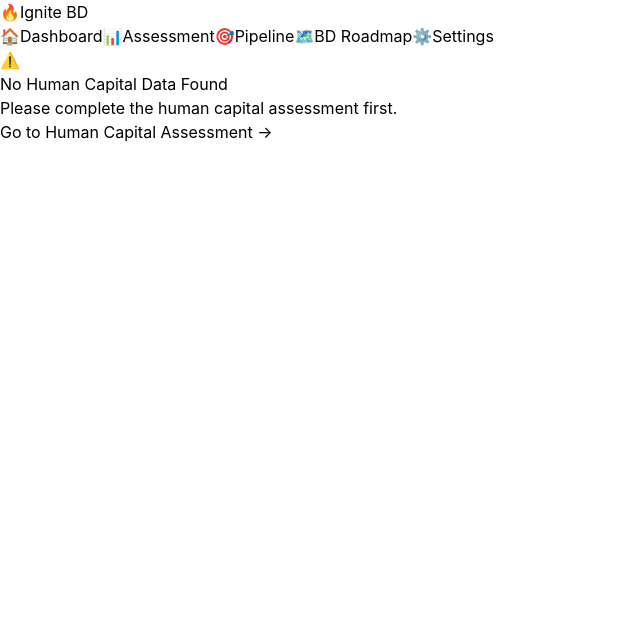
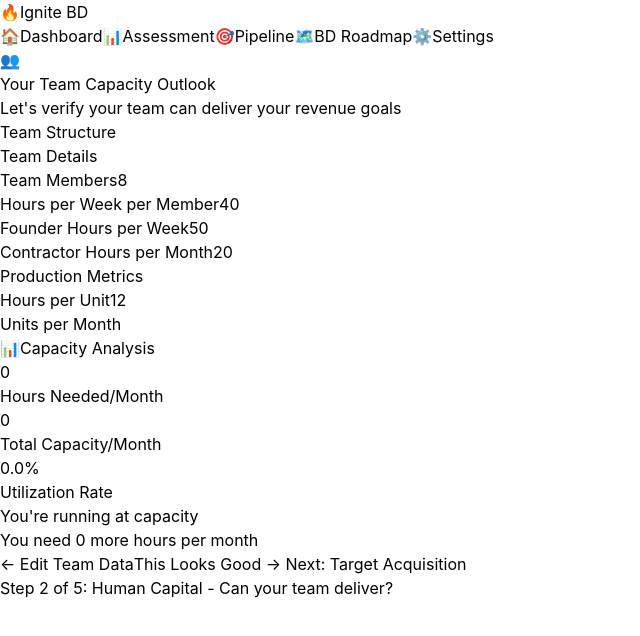
Before and after one commit to Ignite-Strategies/ignitebd-frontend, a React (Vite) app: page /human-capital-total-outlook in a window 1280 px wide. Shown: the top 636 px of the page, without its empty margins (0-640 px from the left). Built offline with nearby package versions, Linux system fonts and the light colour scheme.

Commit message:
Final boss complete: Add fake data to all outlook pages and target acquisition

```diff
--- a/src/pages/HumanCapitalTotalOutlook.jsx
+++ b/src/pages/HumanCapitalTotalOutlook.jsx
@@ -4,7 +4,13 @@ import Navigation from '../components/Navigation';
 
 export default function HumanCapitalTotalOutlook() {
   const navigate = useNavigate();
-  const [humanCapitalData, setHumanCapitalData] = useState(null);
+  const [humanCapitalData, setHumanCapitalData] = useState({
+    totalTeamMembers: '8',
+    avgHoursPerWeek: '40',
+    founderHoursPerWeek: '50',
+    hoursPerUnit: '12',
+    contractorHours: '20'
+  });
   const [calculations, setCalculations] = useState({
     totalNeededHours: 0,
     teamCapacity: 0,
--- a/src/pages/RevenueToTargetOutlook.jsx
+++ b/src/pages/RevenueToTargetOutlook.jsx
@@ -4,8 +4,13 @@ import { useNavigate, useLocation } from 'react-router-dom';
 export default function RevenueToTargetOutlook() {
   const navigate = useNavigate();
   const location = useLocation();
-  const [assessmentData, setAssessmentData] = useState(null);
-  const [targetRevenue, setTargetRevenue] = useState('');
+  const [assessmentData, setAssessmentData] = useState({
+    pricePerWidget: '2500',
+    costPerWidget: '1500',
+    widgetsPerMonth: '30',
+    customersPerMonth: '15'
+  });
+  const [targetRevenue, setTargetRevenue] = useState('1000000');
   const [showCalculations, setShowCalculations] = useState(false);
 
   useEffect(() => {
--- a/src/pages/RevenueTotalOutlook.jsx
+++ b/src/pages/RevenueTotalOutlook.jsx
@@ -4,7 +4,12 @@ import Navigation from '../components/Navigation';
 
 export default function RevenueTotalOutlook() {
   const navigate = useNavigate();
-  const [revenueData, setRevenueData] = useState(null);
+  const [revenueData, setRevenueData] = useState({
+    productName: 'Legal Consulting Services',
+    avgGrossPerUnit: '2500',
+    avgOrdersPerMonthPerCustomer: '2',
+    totalCustomers: '15'
+  });
   const [calculations, setCalculations] = useState({
     totalUnitsPerMonth: 0,
     monthlyRevenue: 0,
--- a/src/pages/TargetAcquisition.jsx
+++ b/src/pages/TargetAcquisition.jsx
@@ -5,17 +5,17 @@ import Navigation from '../components/Navigation';
 export default function TargetAcquisition() {
   const navigate = useNavigate();
   const [targetData, setTargetData] = useState({
-    previousRevenue: '',
-    targetRevenue: '',
+    previousRevenue: '750000',
+    targetRevenue: '1500000',
     timeHorizon: '12' // months
   });
 
   // Auto-calculated values from Revenue Stack
   const [revenueBaseline, setRevenueBaseline] = useState({
-    currentMonthlyRevenue: 0,
-    avgUnitValue: 0,
-    avgUnitsPerCustomer: 0,
-    totalCustomers: 0
+    currentMonthlyRevenue: 75000,
+    avgUnitValue: 2500,
+    avgUnitsPerCustomer: 2,
+    totalCustomers: 15
   });
 
   // Calculated values
```
